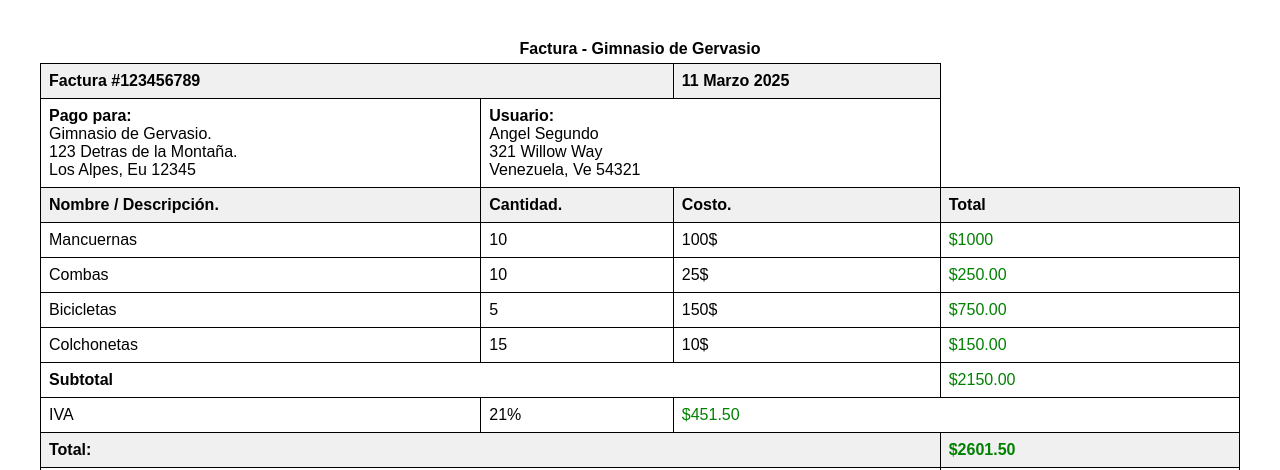
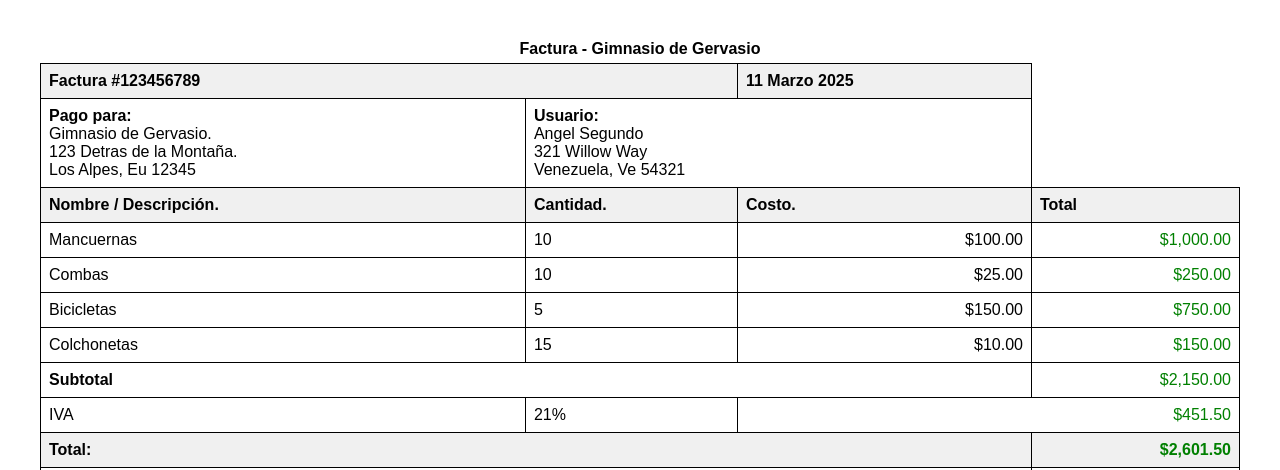
Before and after one commit to OscarL0pez/1er-repositorio, a plain HTML site: page Tablas/index.html in a window 1280 px wide. Shown: the top 470 px of the page. Drawn offline with Linux system fonts and the light colour scheme.

Commit message:
Mejoras Visuales Tabla

```diff
--- a/Tablas/index.html
+++ b/Tablas/index.html
@@ -29,11 +29,14 @@
         .positive {
             color: green;
         }
+        .currency {
+            text-align: right;
+        }
     </style>
 </head>
 <body>
     <table>
-        <caption>Factura - Gimnasio de Gervasio</caption>
+        <caption><b>Factura - Gimnasio de Gervasio</b></caption></caption>
         <tr>
             <th colspan="2">Factura #123456789</th>
             <th>11 Marzo 2025</th>
@@ -61,43 +64,43 @@
         <tr>
             <td>Mancuernas</td>
             <td>10</td>
-            <td>100$</td>
-            <td class="positive">$1000</td>
+            <td class="currency">$100.00</td>
+            <td class="positive currency">$1,000.00</td>
         </tr>
         <tr>
             <td>Combas</td>
             <td>10</td>
-            <td>25$</td>
-            <td class="positive">$250.00</td>
+            <td class="currency">$25.00</td>
+            <td class="positive currency">$250.00</td>
         </tr>
         <tr>
             <td>Bicicletas</td>
             <td>5</td>
-            <td>150$</td>
-            <td class="positive">$750.00</td>
+            <td class="currency">$150.00</td>
+            <td class="positive currency">$750.00</td>
         </tr>
         <tr>
             <td>Colchonetas</td>
             <td>15</td>
-            <td>10$</td>
-            <td class="positive">$150.00</td>
+            <td class="currency">$10.00</td>
+            <td class="positive currency">$150.00</td>
         </tr>
         <tr>
             <td colspan="3"><strong>Subtotal</strong></td>
-            <td class="positive">$2150.00</td>
+            <td class="positive currency">$2,150.00</td>
         </tr>
         <tr>
             <td>IVA</td>
             <td>21%</td>
-            <td colspan="2" class="positive">$451.50</td>
+            <td colspan="2" class="positive currency">$451.50</td>
         </tr>
         <tr>
             <th colspan="3">Total:</th>
-            <th class="positive">$2601.50</th>
+            <th class="positive currency">$2,601.50</th>
         </tr>
         <tr>
             <td colspan="3">Método de pago</td>
-            <td>Tarjeta de crédito</td>
+            <td><img src="https://upload.wikimedia.org/wikipedia/commons/0/04/Mastercard-logo.png" alt="Mastercard" width="50"></td>
         </tr>
     </table>
     <p style="color: blue;">
```
